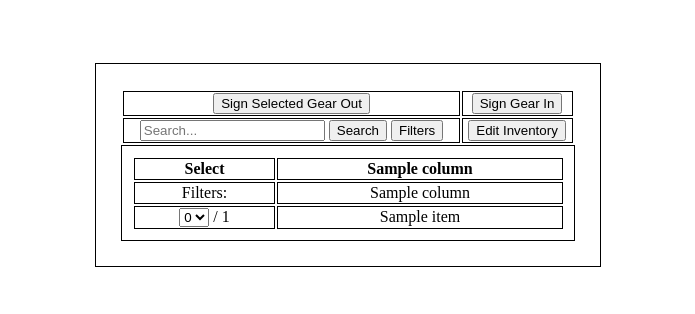
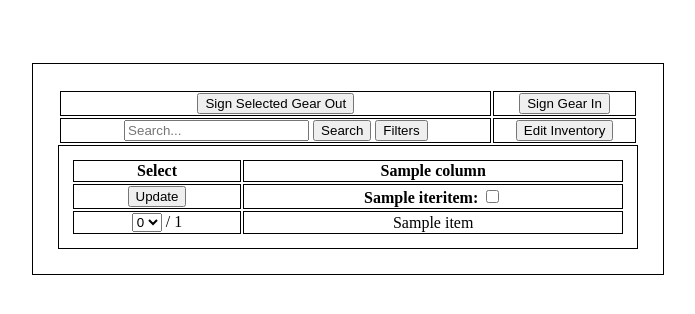
Before and after one commit to Protometheus-Science/rental-gear-solutions, a Flask app: template templates/main.html in a window 1280 px wide, after a click on "Filters". Shown: the top 314 px of the page, without its empty margins (292-987 px from the left). Run offline with Flask 2, Linux system fonts and the light colour scheme; the template is opened without the code that fills it: most values are stand-ins (such as "Sample title", 1, 10 or a date in 2020); parts of the project's set-up code (start-up, migrations or seed data) failed here and were passed over.

Commit message:
Made it a little wider, for easier reading

```diff
--- a/templates/main.html
+++ b/templates/main.html
@@ -8,7 +8,7 @@
 
 		<style type="text/css">
 			.main-body {
-				margin: 5% 30% 0 30%;
+				margin: 5% 25% 0 25%;
 			}
 
 			div {
@@ -55,14 +55,20 @@
 					<table id="items">
 						<tr>
 							<th>Select</th>
-							{% for column in columns %}
+							{% for column, _ in columns.iteritems() %}
 							<th>{{ column }}</th>
 							{% endfor %}
 						</tr>
 						<tr id="filters">
-							<td>Filters:</td>
-							{% for column in columns %}
-							<td>{{ column }}</td>
+							<td>
+								<button onclick="update_filters();">Update</button>
+							</td>
+							{% for column, options in columns.iteritems() %}
+							<th>
+								{% for option in options %}
+								{{option}}: <input type="checkbox" value="{{column}}-{{option}}"><br>
+								{% endfor %}
+							</th>
 							{% endfor %}
 						</tr>
 						{% for item in items %}
@@ -74,7 +80,7 @@
 									{% endfor %}
 								</select> / {{item.count}}
 							</td>
-							{% for column in columns %}
+							{% for column, _ in columns.iteritems() %}
 							<td id="{{column}}-{{item[column]}}">{{item[column]}}</td>
 							{% endfor %}
 						</tr>
```
